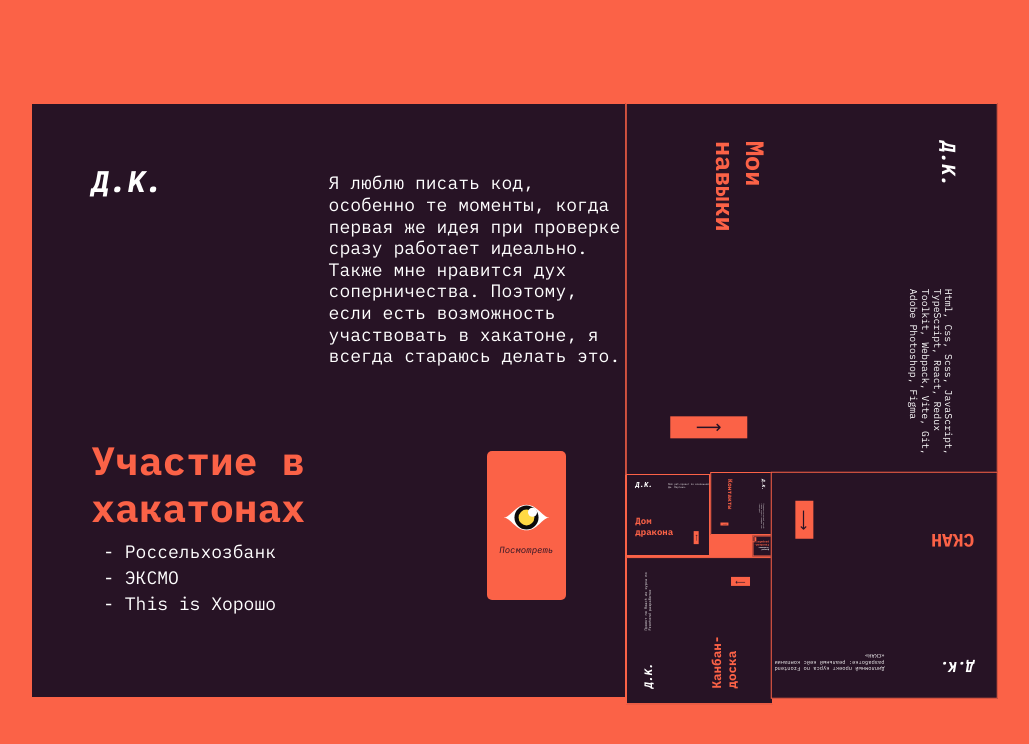
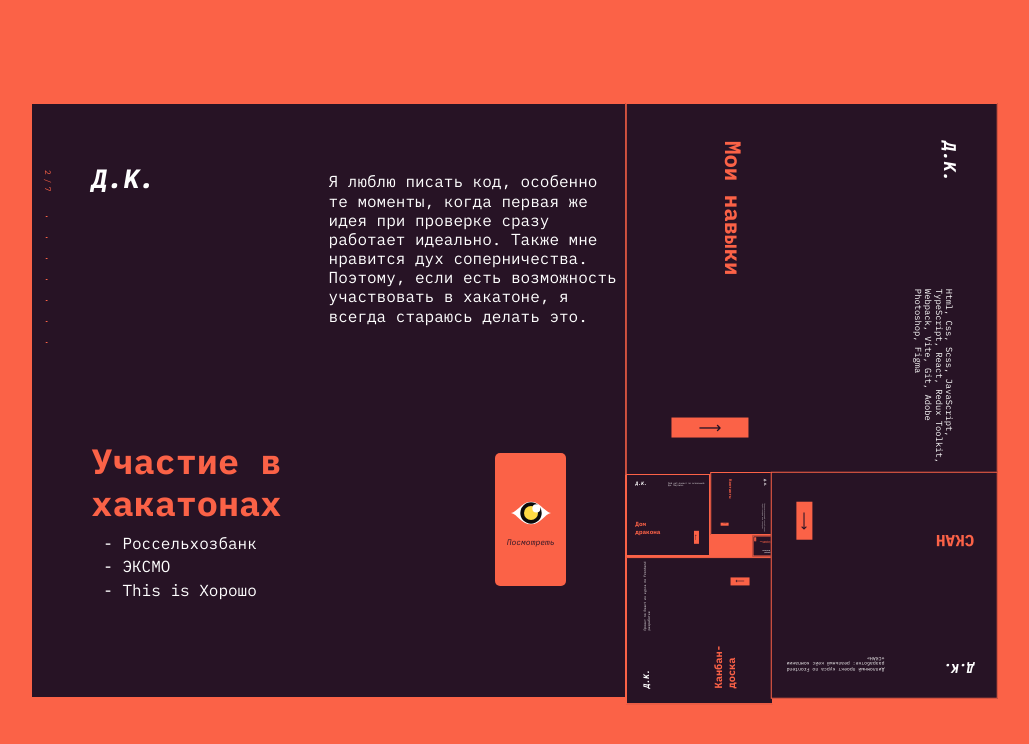
Before and after one commit to liveMusic13/My_new_Portfolio, a React (Vite) app: page / in a window 1280 px wide. Both pictures are taken after a click on the element 937 px from the left and 400 px from the top of the page. Shown: the top 744 px of the page, without its empty margins (129-1158 px from the left). Built offline with nearby package versions, Linux system fonts and the light colour scheme.

Commit message:
add types and check-page

```diff
--- a/src/assets/styles/_mixins.scss
+++ b/src/assets/styles/_mixins.scss
@@ -79,6 +79,10 @@
 		padding: 0px 20% 20% 0px;
 		align-self: center;
 
+		&:hover {
+			cursor: pointer;
+		}
+
 		> .view {
 			display: $view-display;
 			flex-direction: column;
--- a/src/assets/styles/_variables.scss
+++ b/src/assets/styles/_variables.scss
@@ -16,7 +16,7 @@ $background_nine: rgb(44, 36, 53);
 
 $background_start-button: rgba(128, 128, 128, 0.5);
 
-$fz_standart: 18px;
+$fz_standart: 10px;
 
 $button-display-true: block;
 $view-display-true: flex;
--- a/src/assets/styles/global.scss
+++ b/src/assets/styles/global.scss
@@ -43,13 +43,57 @@ body {
 }
 
 body {
-	// overflow: hidden;
+	overflow: hidden;
 	font-family: 'IBM Plex Mono', monospace;
 	font-size: $fz_standart;
 	line-height: 1.2;
 	display: flex;
 	align-items: center;
 	justify-content: center;
+
+	@media (max-width: 3000px) {
+		font-size: 32px;
+	}
+
+	@media (max-width: 2800px) {
+		font-size: 30px;
+	}
+
+	@media (max-width: 2600px) {
+		font-size: 28px;
+	}
+
+	@media (max-width: 2400px) {
+		font-size: 26px;
+	}
+
+	@media (max-width: 2200px) {
+		font-size: 24px;
+	}
+
+	@media (max-width: 2000px) {
+		font-size: 22px;
+	}
+
+	@media (max-width: 1800px) {
+		font-size: 20px;
+	}
+
+	@media (max-width: 1600px) {
+		font-size: 18px;
+	}
+
+	@media (max-width: 1400px) {
+		font-size: 16px;
+	}
+
+	@media (max-width: 1200px) {
+		font-size: 14px;
+	}
+
+	@media (max-width: 1000px) {
+		font-size: 12px;
+	}
 }
 
 #root {
--- a/src/components/app/App.module.scss
+++ b/src/components/app/App.module.scss
@@ -9,6 +9,7 @@
 	> .main {
 		border: 1px solid $color_two;
 		aspect-ratio: 1/1;
+		position: relative;
 	}
 
 	> .block__next {
--- a/src/components/app/App.tsx
+++ b/src/components/app/App.tsx
@@ -1,15 +1,16 @@
 import { FC, useEffect, useState } from 'react';
 import dataPageInfo from '../../dataPageInfo';
 import useStyle from '../../hooks/useStyle';
+import CheckPage from '../check-page/CheckPage';
 import Content from '../content/Content';
 import styles from './App.module.scss';
 
 const App: FC = () => {
-	const [nextAnim, setNextAnim] = useState(false);
-	const [arrPage, setArrPage] = useState([0, 1, 2, 3, 4, 5, 6]);
+	const [nextAnim, setNextAnim] = useState<boolean>(false);
+	const [arrPage, setArrPage] = useState<number[]>([0, 1, 2, 3, 4, 5, 6]);
 	console.log(nextAnim);
 
-	const [arrColor, setArrColor] = useState(0);
+	const [arrColor, setArrColor] = useState<number>(0);
 
 	const { roadColor, colorBorder } = useStyle();
 
@@ -54,10 +55,15 @@ const App: FC = () => {
 					borderColor: colorBorder(arrColor),
 				}}
 			>
+				{arrColor !== 0 && <CheckPage arrColor={arrColor} arrPage={arrPage} />}
 				<Content
 					arrColor={arrColor}
 					section='main'
 					info={dataPageInfo[arrPage[0]]}
+					setNextAnim={setNextAnim}
+					nextAnim={nextAnim}
+					moveText={moveText}
+					setArrColor={setArrColor}
 				/>
 			</div>
 			<div
--- /dev/null
+++ b/src/components/check-page/CheckPage.module.scss
@@ -0,0 +1,34 @@
+@import '../../assets/styles/variables';
+
+.wrapper {
+	position: absolute;
+	top: 27.8%;
+	left: -15%;
+	display: flex;
+	gap: 15%;
+	width: 35%;
+	transform: rotate(90deg);
+
+	> .block__page {
+		display: flex;
+		gap: 25%;
+
+		> p {
+			font-size: 0.5em;
+		}
+	}
+
+	> .block__dots {
+		display: flex;
+		align-items: center;
+		gap: 12%;
+		width: 100%;
+
+		> .dot {
+			background-color: $color_two;
+			border-radius: 50%;
+			width: 0.1em;
+			height: 0.1em;
+		}
+	}
+}
--- /dev/null
+++ b/src/components/check-page/CheckPage.tsx
@@ -0,0 +1,32 @@
+import { FC } from 'react';
+import useStyle from '../../hooks/useStyle';
+import { IPropsCheckPage } from '../../types/CheckPage.types';
+import styles from './CheckPage.module.scss';
+
+const CheckPage: FC<IPropsCheckPage> = ({ arrColor, arrPage }) => {
+	const { colorBorder } = useStyle();
+
+	return (
+		<div className={styles.wrapper}>
+			<div className={styles.block__page}>
+				<p style={{ color: colorBorder(arrColor) }}>{arrColor + 1}</p>
+				<p style={{ color: colorBorder(arrColor) }}> / </p>
+				<p style={{ color: colorBorder(arrColor) }}>{arrPage.length}</p>
+			</div>
+
+			<div className={styles.block__dots}>
+				{arrPage.map(dot => {
+					return (
+						<div
+							key={dot}
+							className={styles.dot}
+							style={{ backgroundColor: colorBorder(arrColor) }}
+						></div>
+					);
+				})}
+			</div>
+		</div>
+	);
+};
+
+export default CheckPage;
--- a/src/components/content/Content.module.scss
+++ b/src/components/content/Content.module.scss
@@ -22,7 +22,7 @@
 		//width-view
 		8.3em,
 		//hight-view
-		6em,
+		100%,
 		// button-width-view
 		1.39em,
 		//button-hight-view
@@ -119,12 +119,12 @@
 
 	@include content(
 		0.2em,
-		0.7em,
+		0.65em,
 		3.7em,
 		7.6em,
 		5.3em,
 		0.59em,
-		0.6em,
+		0.5em,
 		0.96em,
 		1.7em,
 		1.7em,
@@ -149,12 +149,12 @@
 
 	@include content(
 		0.14em,
-		0.5em,
+		0.374em,
 		3.2em,
 		7em,
 		4.6em,
 		0.39em,
-		0.4em,
+		0.3em,
 		0.76em,
 		1.5em,
 		1.5em,
@@ -179,12 +179,12 @@
 
 	@include content(
 		0.1em,
-		0.35em,
+		0.25em,
 		0.7em,
 		1.4em,
 		4em,
 		0.29em,
-		0.25em,
+		0.2em,
 		0.46em,
 		1.2em,
 		1.2em,
@@ -209,12 +209,12 @@
 
 	@include content(
 		0.02em,
-		0.15em,
+		0.1em,
 		0.5em,
 		1em,
 		3.5em,
 		0.19em,
-		0.1em,
+		0.09em,
 		0.26em,
 		0.8em,
 		0.8em,
--- a/src/components/content/Content.tsx
+++ b/src/components/content/Content.tsx
@@ -1,9 +1,18 @@
 import cn from 'clsx';
 import { FC } from 'react';
 import useStyle from '../../hooks/useStyle';
+import { IPropsContent } from '../../types/PropsContent.types';
 import styles from './Content.module.scss';
 
-const Content: FC = ({ info, section, arrColor }) => {
+const Content: FC<IPropsContent> = ({
+	info,
+	section,
+	arrColor,
+	setArrColor,
+	moveText,
+	setNextAnim,
+	nextAnim,
+}) => {
 	const { colorH2, colorText, colorBorder, roadColor } = useStyle();
 
 	return (
@@ -52,6 +61,7 @@ const Content: FC = ({ info, section, arrColor }) => {
 					>
 						{info.h2}
 					</h2>
+
 					<ul style={{ color: colorText(arrColor) }}>
 						<li>
 							-{' '}
@@ -145,7 +155,19 @@ const Content: FC = ({ info, section, arrColor }) => {
 						<div className={styles.view}>
 							<p>Далее</p>
 						</div>
-						<button>&#8658;</button>
+						<button
+							onClick={() => {
+								if (setNextAnim) setNextAnim(!nextAnim);
+								if (moveText) moveText();
+								if (arrColor !== 6) {
+									if (setArrColor) setArrColor(prev => prev + 1);
+								} else {
+									if (setArrColor) setArrColor(0);
+								}
+							}}
+						>
+							&#8658;
+						</button>
 					</>
 				)}
 			</div>
--- /dev/null
+++ b/src/types/CheckPage.types.ts
@@ -0,0 +1,4 @@
+export interface IPropsCheckPage {
+	arrColor: number;
+	arrPage: number[];
+}
```
Also changed, not shown: src/types/PropsContent.types.ts (added, +12 -0 lines).
